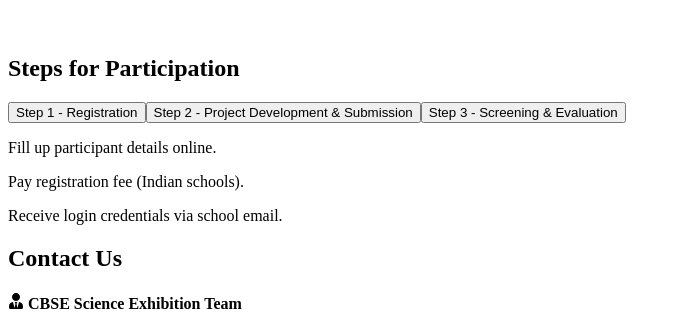
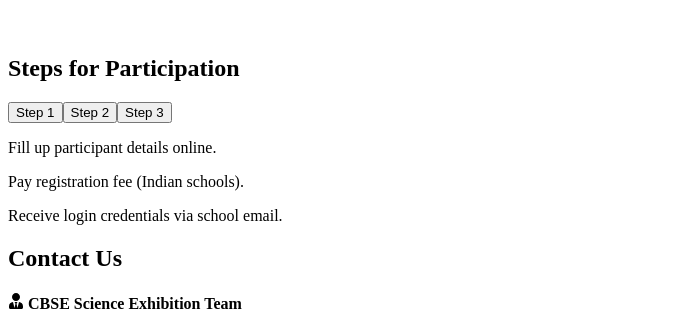
Before and after one commit to Krishnapriya-prasannan/science-exhibi, a React (Create React App) app: page / in a window 1280 px wide. Shown: the part 4889-5209 px from the top of the page, without its empty margins (0-681 px from the left). Built offline with nearby package versions, Linux system fonts and the light colour scheme.

Commit message:
new changes

```diff
--- a/src/App.js
+++ b/src/App.js
@@ -1,7 +1,7 @@
 import './App.css';
 import Header from './Components/Header';
 import Footer from './Components/Footer';
-import AboutSection from './Components/About';
+import About from './Components/About';
 import Hero from './Components/Hero';
 import Objectives from './Components/Objectives';
 import ContactUs from './Components/Contact';
@@ -11,7 +11,7 @@ function App() {
     <div>
       <Header/>
       <Hero/>
-<AboutSection/>
+<About/>
 <Objectives/>
 <StepsForParticipation/>
 <ContactUs/>
--- a/src/Components/About.js
+++ b/src/Components/About.js
@@ -4,39 +4,38 @@ import { motion } from 'framer-motion';
 const About = () => {
   return (
     <section id="about" className="py-16 bg-blue-900 text-white">
-      <div className="max-w-6xl mx-auto px-6 text-center">
-        <motion.h2
-          className="text-4xl md:text-5xl font-semibold mb-8 text-transparent bg-clip-text bg-gradient-to-r from-pink-500 to-yellow-500"
+      <div className="max-w-6xl mx-auto px-6">
+        <div className="flex flex-col md:flex-row justify-between items-center gap-12">
+          {/* Left Box */}
+          <motion.div
+            className="flex-1 bg-blue-800 p-8 rounded-lg shadow-xl"
             initial={{ opacity: 0 }}
             animate={{ opacity: 1 }}
-          transition={{ duration: 1, ease: "easeOut" }}
+            transition={{ duration: 1, ease: 'easeOut' }}
           >
+            <h2 className="text-4xl md:text-5xl font-semibold mb-8 text-transparent bg-clip-text bg-gradient-to-r from-pink-500 to-yellow-500">
               About Science Exhibition
-        </motion.h2>
-        <motion.p
-          className="text-lg md:text-xl mb-6"
-          initial={{ opacity: 0, y: 50 }}
-          animate={{ opacity: 1, y: 0 }}
-          transition={{ duration: 1, ease: "easeOut" }}
-        >
+            </h2>
+            <p className="text-lg md:text-xl mb-6">
               Science is inexplicably linked with our lives and helps us to understand the world around us better. It, thus, becomes imperative to encourage our students to think, learn, solve problems, and make informed decisions. The organization of the Science Exhibition is one such initiative. The activity aims to provide a platform for students to demonstrate such learnings that encourage the construction of knowledge by connecting new ideas to existing concepts as well as enriching one’s understanding of others' experiences and perspectives.
-        </motion.p>
-        <motion.h3
-          className="text-3xl font-semibold mb-4 text-blue-200"
+            </p>
+          </motion.div>
+
+          {/* Right Box */}
+          <motion.div
+            className="flex-1 bg-blue-800 p-8 rounded-lg shadow-xl"
             initial={{ opacity: 0 }}
             animate={{ opacity: 1 }}
-          transition={{ delay: 0.5, duration: 1, ease: "easeOut" }}
+            transition={{ delay: 0.5, duration: 1, ease: 'easeOut' }}
           >
+            <h3 className="text-3xl font-semibold mb-4 text-blue-200">
               Why should students participate?
-        </motion.h3>
-        <motion.p
-          className="text-lg md:text-xl mb-6"
-          initial={{ opacity: 0, y: 50 }}
-          animate={{ opacity: 1, y: 0 }}
-          transition={{ delay: 0.5, duration: 1, ease: "easeOut" }}
-        >
+            </h3>
+            <p className="text-lg md:text-xl mb-6">
               Participation in the Science exhibition is an opportunity to explore real-world challenges, learn more about science and technology, and apply scientific ideas to solve them. It would encourage you to acquire and use the methods and processes of science, such as observation, questioning, planning investigations, hypothesizing, collecting, analyzing, and interpreting data, etc. As you interact with co-participants, mentors, and leading experts in the field of science, you will also get an opportunity to learn about different facets of science.
-        </motion.p>
+            </p>
+          </motion.div>
+        </div>
       </div>
     </section>
   );
--- a/src/Components/Steps.js
+++ b/src/Components/Steps.js
@@ -5,7 +5,7 @@ const StepsForParticipation = () => {
 
   const steps = [
     {
-      title: "Step 1 - Registration",
+      title: "Step 1",
       details: [
         "Fill up participant details online.",
         "Pay registration fee (Indian schools).",
@@ -13,7 +13,7 @@ const StepsForParticipation = () => {
       ]
     },
     {
-      title: "Step 2 - Project Development & Submission",
+      title: "Step 2",
       details: [
         "Brainstorm project ideas with your mentor.",
         "Develop your project using eco-friendly materials.",
@@ -21,7 +21,7 @@ const StepsForParticipation = () => {
       ]
     },
     {
-      title: "Step 3 - Screening & Evaluation",
+      title: "Step 3",
       details: [
         "Attend Regional Level Exhibition.",
         "Selected projects proceed to the National Level.",
@@ -43,7 +43,9 @@ const StepsForParticipation = () => {
               key={index}
               onClick={() => setActiveStep(index + 1)}
               className={`px-8 py-4 text-xl font-semibold rounded-full transition-all duration-300 transform hover:scale-110
-                ${activeStep === index + 1 ? 'bg-yellow-400 text-black shadow-xl' : 'bg-blue-700 hover:bg-blue-600 text-white'}`}
+                ${activeStep === index + 1 ? 'bg-yellow-400 text-black shadow-xl' : 'bg-blue-700 hover:bg-blue-600 text-white'}
+                sm:px-6 sm:py-3 sm:rounded-lg
+                xs:px-12 xs:py-12 xs:text-2xl`} // For mobile views, increase padding and text size
             >
               {step.title}
             </button>
```
Lines whose indentation alone changed are shown as unchanged.
